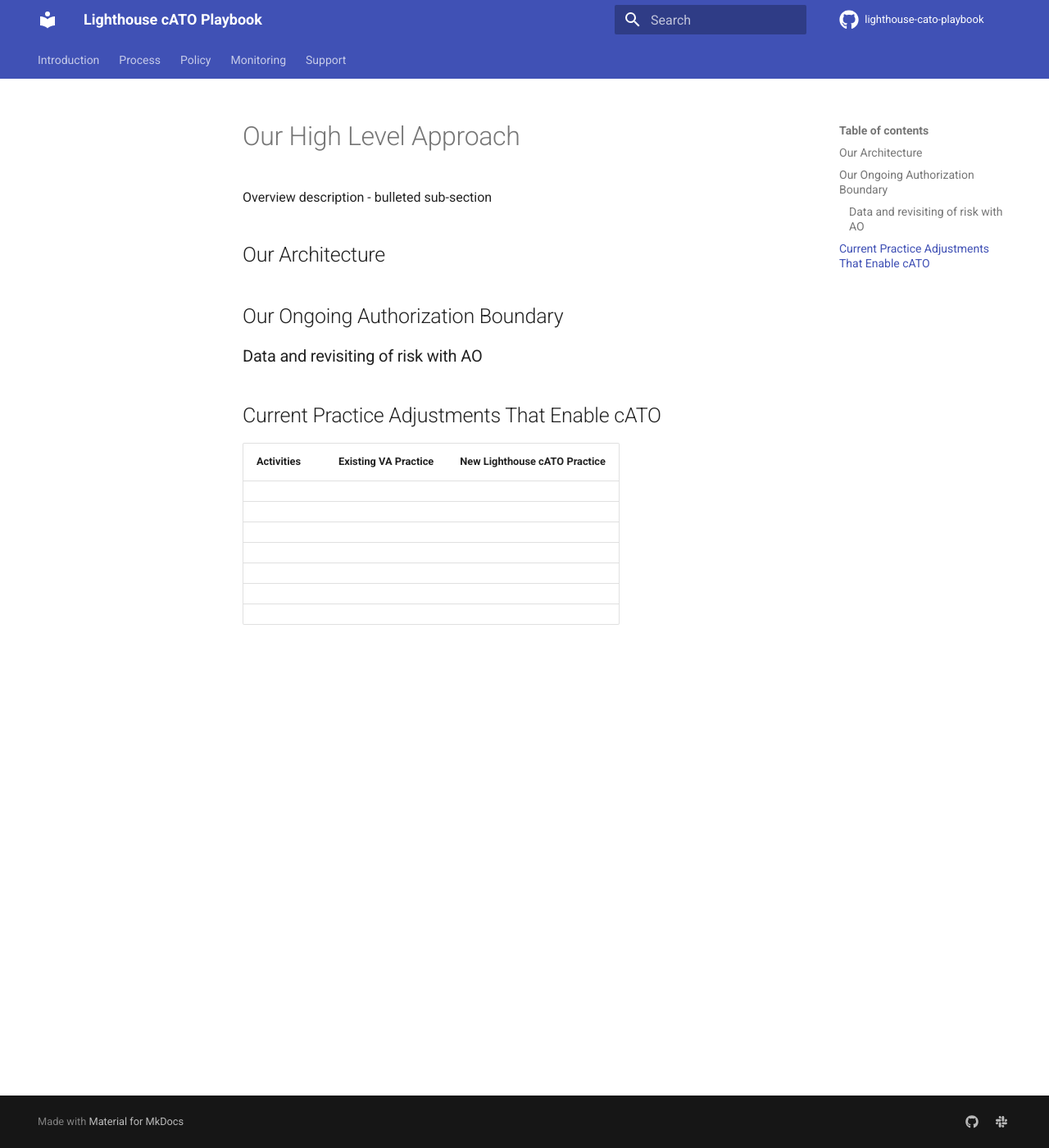
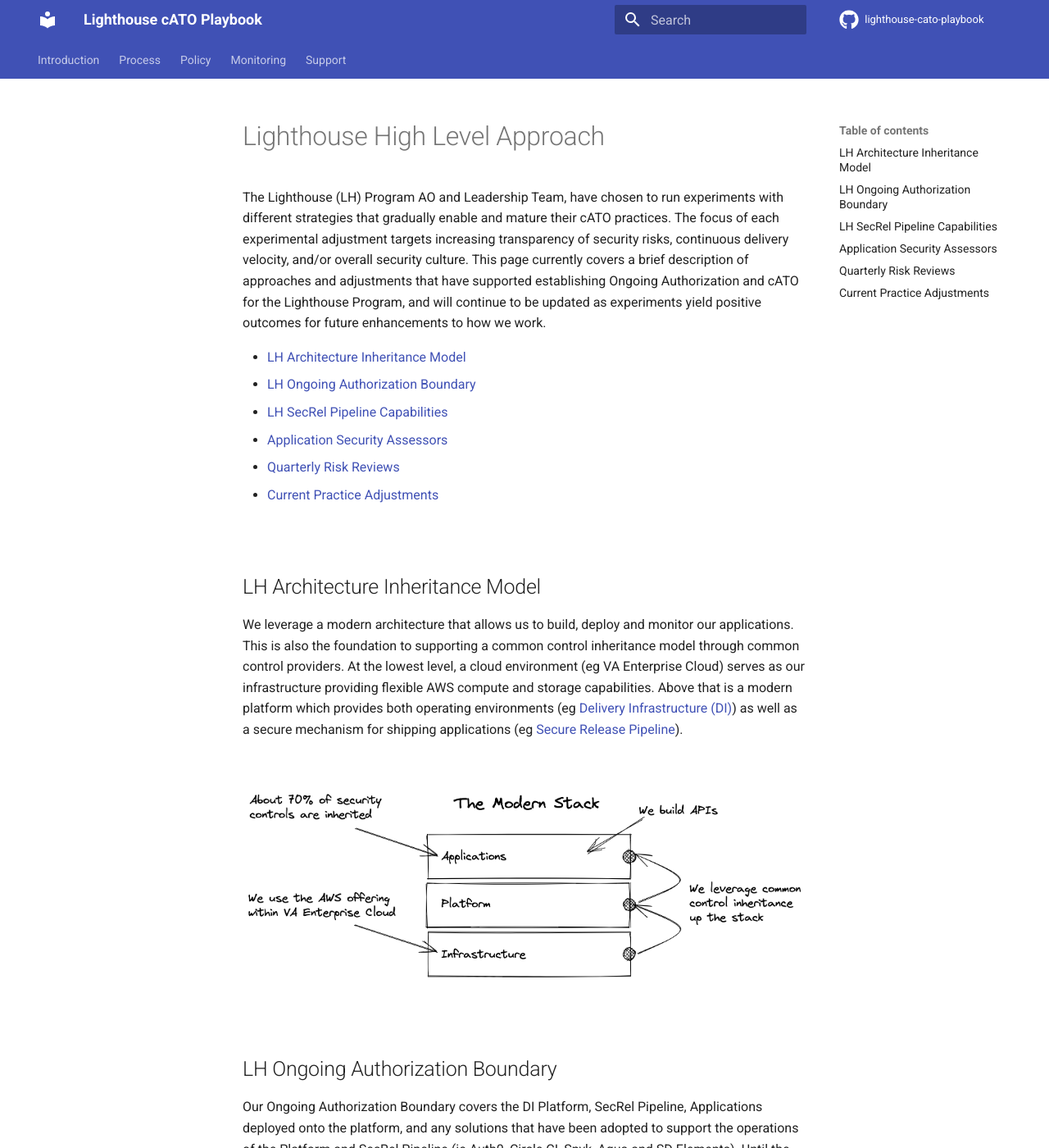
Before and after one commit to rise8-us/cato-playbook, an MkDocs documentation site: the page built from docs/approach.md, in a window 1280 px wide and 1400 px high. Shown: the whole window at 82% size. Built offline with MkDocs 1.6.1 and Material for MkDocs 9.7.7, drawn with Linux system fonts in a browser that asks for light colours; comment, search, counter and statistics services are not loaded; some of the changed text lies outside the part shown.

Commit message:
Update approach.md

```diff
--- a/docs/approach.md
+++ b/docs/approach.md
@@ -1,23 +1,56 @@
-# Our High Level Approach
+# Lighthouse High Level Approach
 
-Overview description
-- bulleted sub-section
+The Lighthouse (LH) Program AO and Leadership Team, have chosen to run experiments with different strategies that gradually enable and mature their cATO practices. The focus of each experimental adjustment targets increasing transparency of security risks, continuous delivery velocity, and/or overall security culture. This page currently covers a brief description of approaches and adjustments that have supported establishing Ongoing Authorization and cATO for the Lighthouse Program, and will continue to be updated as experiments yield positive outcomes for future enhancements to how we work.
 
-## Our Architecture
+- [LH Architecture Inheritance Model](#lh-architecture-inheritance-model)
+- [LH Ongoing Authorization Boundary](#lh-ongoing-authorization-boundary)
+- [LH SecRel Pipeline Capabilities](#lh-secrel-pipeline-capabilities)
+- [Application Security Assessors](#application-security-assessors)
+- [Quarterly Risk Reviews](#quarterly-risk-reviews)
+- [Current Practice Adjustments](#current-practice-adjustments)
 
-## Our Ongoing Authorization Boundary
+<br/>
 
-### Data and revisiting of risk with AO
+## LH Architecture Inheritance Model
+We leverage a modern architecture that allows us to build, deploy and monitor our applications. This is also the foundation to supporting a common control inheritance model through common control providers. At the lowest level, a cloud environment (eg VA Enterprise Cloud) serves as our infrastructure providing flexible AWS compute and storage capabilities. Above that is a modern platform which provides both operating environments (eg [Delivery Infrastructure (DI)](platform.md)) as well as a secure mechanism for shipping applications (eg [Secure Release Pipeline](pipeline.md)).
 
-## Current Practice Adjustments That Enable cATO
+<br/>
 
+![Technology Stack!](images/architecture.png "Technology Stack")
 
-| Activities | Existing VA Practice | New Lighthouse cATO Practice |
-|------------|:--------------------:|:----------------------------:|
-|            |                      |                              |
-|            |                      |                              |
-|            |                      |                              |
-|            |                      |                              |
-|            |                      |                              |
-|            |                      |                              |
-|            |                      |                              |
+<br/>
+
+## LH Ongoing Authorization Boundary
+
+Our Ongoing Authorization Boundary covers the DI Platform, SecRel Pipeline, Applications deployed onto the platform, and any solutions that have been adopted to support the operations of the Platform and SecRel Pipeline (ie Auth0, Circle CI, Snyk, Aqua and SD Elements). Until the Digital Transformation Center (DTC) has secured an ATO for Saas products (Auth0, Synk and CircleCI), the Lighthouse AO has accepted the risk of leveraging these solutions within our Ongoing Authorization boundary. These solutions would fall outside of the Ongoing Authorization boundary scope once they are ATO'd. Both [Github](https://www.oit.va.gov/marketplace/product/details/get/github) and [Datadog](https://www.oit.va.govmarketplace/product/details/get/datadog) have been previously authorized by the VA
+
+<br/>
+
+![Boundary!](images/boundary.png "Boundary")
+
+<br/>
+
+## LH SecRel Pipeline Capabilities
+
+<br/>
+
+## Application Security Assessors
+
+<br/>
+
+## Quarterly Risk Reviews
+
+<br/>
+
+## Current Practice Adjustments
+This section is dedicated to outlining the incremental and iterative practice adjustments that have been applied within the Lighthouse Program, and which VA directive/handbook the adjustment is aligned to.
+
+| Activities | Existing VA Practice Leveraged | New Lighthouse cATO Practice Leveraged |
+|------------|:------------------------------:|:--------------------------------------:|
+|            |                                |                                        |
+|            |                                |                                        |
+|            |                                |                                        |
+|            |                                |                                        |
+|            |                                |                                        |
+|            |                                |                                        |
+|            |                                |                                        |
```
